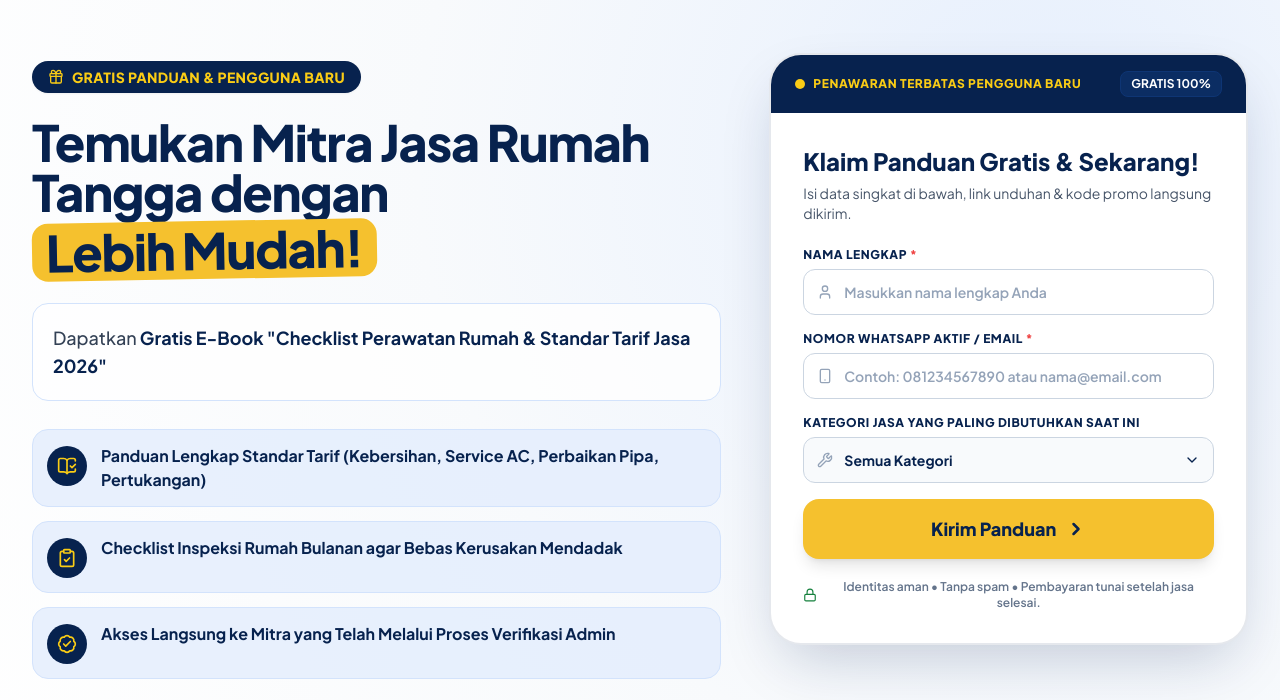
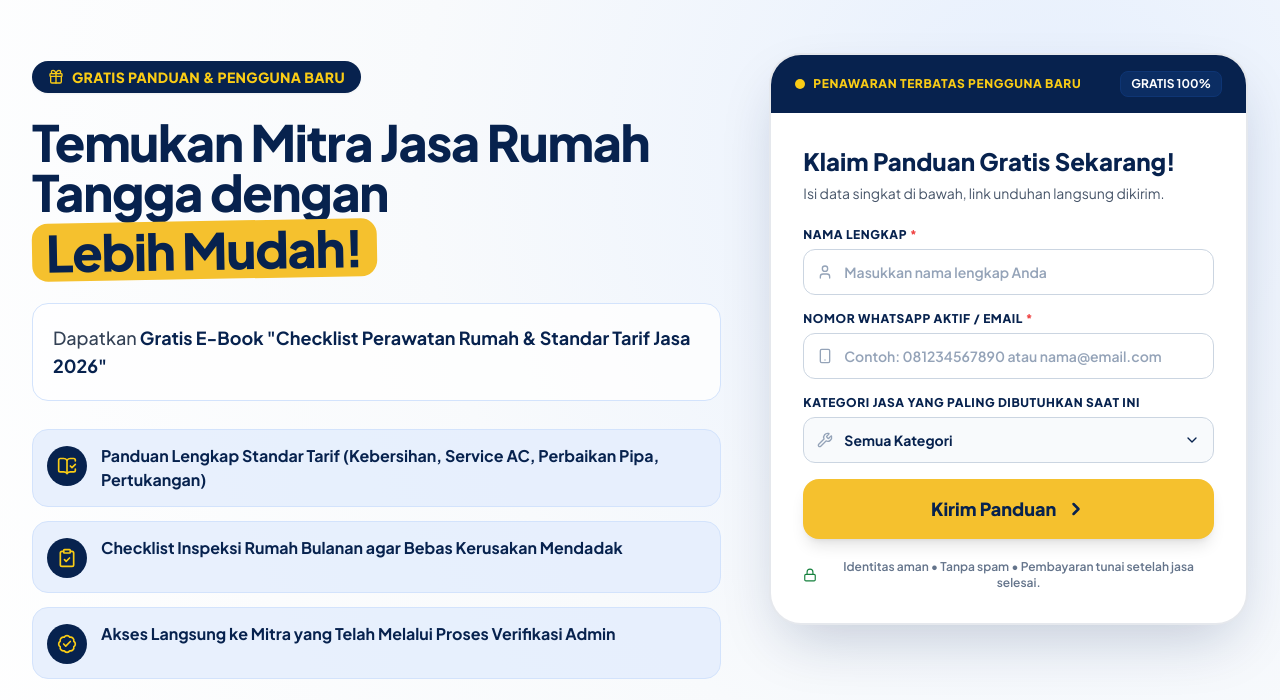
Before and after one commit to DoReMiFauzi/Landing_Page_SIPJasa, a plain HTML site: page index.html in a window 1280 px wide. Shown: the part 84-784 px from the top of the page. Drawn offline with nearby package versions, Linux system fonts and the light colour scheme.

Commit message:
Update lead form text for clarity
Removed the ampersand from the heading and paragraph text for clarity.

```diff
--- a/index.html
+++ b/index.html
@@ -200,10 +200,10 @@
                         <div id="lead-form-container" class="p-6 sm:p-8">
                             <div class="mb-6">
                                 <h2 class="text-xl sm:text-2xl font-extrabold text-navy-900 leading-snug">
-                                    Klaim Panduan Gratis &amp; Sekarang!
+                                    Klaim Panduan Gratis Sekarang!
                                 </h2>
                                 <p class="text-xs sm:text-sm text-slate-600 mt-1.5">
-                                    Isi data singkat di bawah, link unduhan &amp; kode promo langsung dikirim.
+                                    Isi data singkat di bawah, link unduhan langsung dikirim.
                                 </p>
                             </div>
 
```
